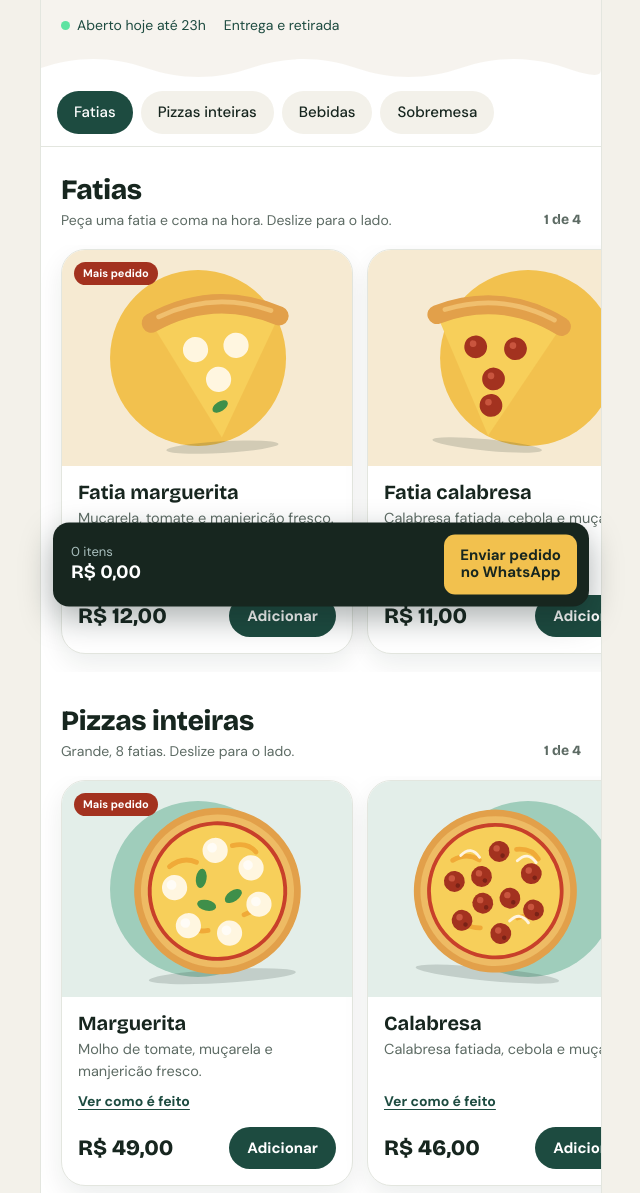
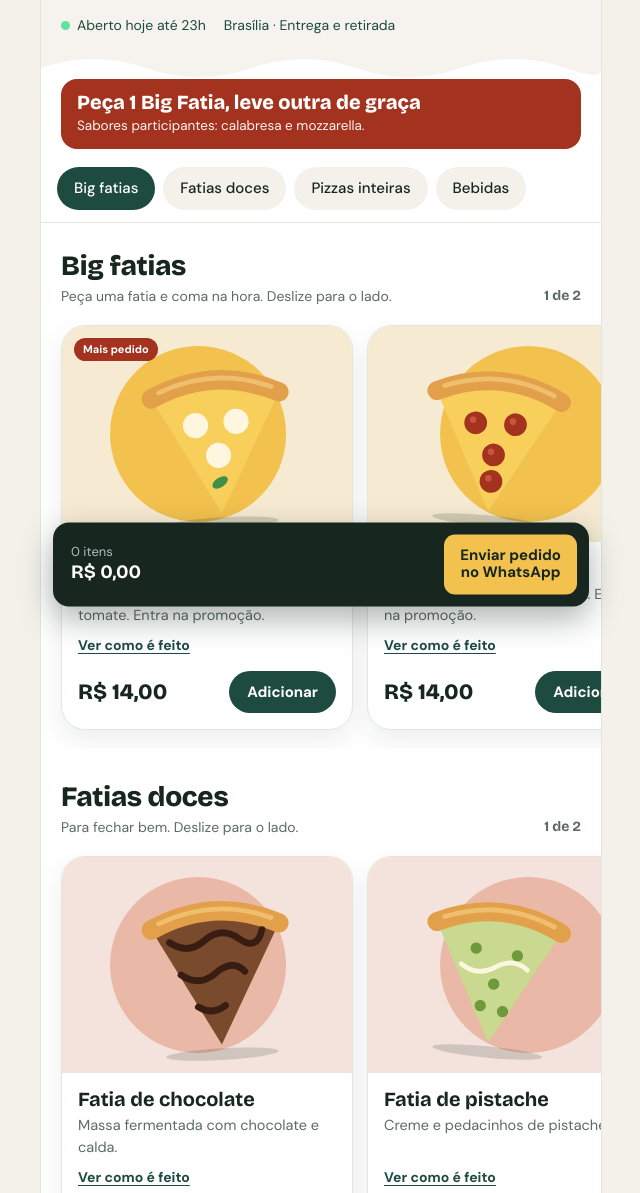
Before and after one commit to 9Franciss124/apitouavaliou, a website: page public/cardapio-villazza.html in a window 1280 px wide. Shown: the part 307-1500 px from the top of the page, without its empty margins (319-959 px from the left). Drawn offline with nearby package versions, Linux system fonts and the light colour scheme.

Commit message:
Update cardapio-villazza.html

```diff
--- a/public/cardapio-villazza.html
+++ b/public/cardapio-villazza.html
@@ -116,6 +116,10 @@ header p{color:#43584f}
 .info{color:var(--mar)}
 .tag{background:var(--red)}
 .bar a{background:var(--sol)}
+.promo{margin:0 20px 6px;background:var(--red);color:#fff;border-radius:16px;padding:12px 16px;display:flex;gap:12px;align-items:center}
+.promo b{font:800 20px/1.1 'Bricolage Grotesque',sans-serif;display:block}
+.promo span{font-size:13.5px;opacity:.95}
+.chef{margin-top:14px;font-size:13px;color:var(--mut)}
 </style>
 </head>
 <body>
@@ -126,16 +130,18 @@ header p{color:#43584f}
  <p>Pizza por fatia ou inteira, quentinha, saindo do forno.</p>
  <ul class="info">
   <li><span class="dot" aria-hidden="true"></span>Aberto hoje até 23h</li>
-  <li>Entrega e retirada</li>
+  <li>Brasília · Entrega e retirada</li>
  </ul>
  <svg class="wave" style="margin-top:18px" viewBox="0 0 400 26" preserveAspectRatio="none" aria-hidden="true"><path d="M0 14 C 25 2, 50 2, 75 14 S 125 26, 150 14 S 200 2, 225 14 S 275 26, 300 14 S 350 2, 375 14 S 400 20, 400 14 L400 26 L0 26Z" fill="#ffffff"/></svg>
 </header>
 
+<div class="promo"><div><b>Peça 1 Big Fatia, leve outra de graça</b><span>Sabores participantes: calabresa e mozzarella.</span></div></div>
 <nav class="cats" id="cats" aria-label="Categorias"></nav>
 <main id="menu"></main>
 
 <div class="foot">
  <p><b>Como funciona:</b> o cliente encosta o celular na placa NFC da mesa ou do balcão, o cardápio abre e o pedido chega no WhatsApp da pizzaria.</p>
+ <p class="chef">Pizzas da casa do chef Ville Della Penna · @villazza.slice</p>
  <p>Quer um cardápio assim para o seu comércio? <a href="https://wa.me/5585997307346?text=Ol%C3%A1!%20Quero%20uma%20placa%20NFC%20com%20card%C3%A1pio%20digital.">Fale com a gente</a>.</p>
 </div>
 </div>
@@ -188,12 +194,14 @@ header p{color:#43584f}
    return s},
   fatia:function(o){
    var s='<ellipse cx="100" cy="188" rx="58" ry="6" fill="rgba(23,38,31,.16)"/>';
-   s+='<path d="M100 178 L34 56 Q100 24 166 56 Z" fill="#f7cf5a"/>';
+   s+='<path d="M100 178 L34 56 Q100 24 166 56 Z" fill="'+(o.base||'#f7cf5a')+'"/>';
    s+='<path d="M34 56 Q100 24 166 56" fill="none" stroke="#e2a04a" stroke-width="20" stroke-linecap="round"/><path d="M42 50 Q100 26 158 50" fill="none" stroke="#f0bf6e" stroke-width="5" stroke-linecap="round"/>';
    var P=[[78,86],[120,84],[100,118],[100,146]];
    if(o.kind==='calabresa'){P.forEach(function(p){s+='<circle cx="'+p[0]+'" cy="'+p[1]+'" r="12" fill="#a3321f"/><circle cx="'+(p[0]-3)+'" cy="'+(p[1]-3)+'" r="3.5" fill="#c9553e"/>'})}
    if(o.kind==='marguerita'){P.forEach(function(p,k){if(k<3){s+='<circle cx="'+p[0]+'" cy="'+p[1]+'" r="13" fill="#fff6e0"/>'}else{s+='<ellipse cx="'+p[0]+'" cy="'+p[1]+'" rx="9" ry="5" transform="rotate(-30 '+p[0]+' '+p[1]+')" fill="#3f8f4a"/>'}})}
    if(o.kind==='frango'){P.forEach(function(p,k){s+='<ellipse cx="'+p[0]+'" cy="'+p[1]+'" rx="12" ry="7.5" transform="rotate('+(k*40)+' '+p[0]+' '+p[1]+')" fill="#f6dfae" stroke="#d9b36a" stroke-width="1.5"/>'});s+='<circle cx="104" cy="96" r="8" fill="#fffaf0"/><circle cx="76" cy="112" r="7" fill="#fffaf0"/>'}
+   if(o.kind==='choco'){s+='<path d="M52 70 q18 14 36 0 t36 0 t24 -8 M62 104 q18 14 36 0 t30 0 M78 138 q14 10 28 0" fill="none" stroke="#3a1d12" stroke-width="7" stroke-linecap="round"/>'}
+   if(o.kind==='pistache'){[[78,80],[122,84],[100,116],[88,140],[112,144]].forEach(function(p){s+='<circle cx="'+p[0]+'" cy="'+p[1]+'" r="6" fill="#6f9a3c"/>'});s+='<path d="M64 98 q18 12 36 0 t34 0" fill="none" stroke="#fff6e0" stroke-width="5" stroke-linecap="round"/>'}
    if(o.kind==='quatro'){s+='<path d="M100 40 V176" stroke="#e2a04a" stroke-width="3"/><path d="M64 98 H140" stroke="#e2a04a" stroke-width="3"/><circle cx="76" cy="76" r="9" fill="#fff0c2"/><circle cx="126" cy="76" r="9" fill="#dfe8bd"/><circle cx="82" cy="122" r="8" fill="#f0a93a"/><circle cx="118" cy="128" r="7" fill="#fff0c2"/>'}
    return s},
   burger:function(o){
@@ -275,6 +283,16 @@ header p{color:#43584f}
  /* ---------- cardápio ---------- */
  /* ---------- como é feito (ingredientes e passos de cada prato) ---------- */
  var DET={
+  'Big fatia mozzarella':{t:'3 min',ing:["Massa fermentada","Molho de tomate","Mozzarella"],p:[["Da vitrine","Cortamos uma big fatia da pizza recém-saída do forno."],["Reaquecer","Volta ao forno por 2 minutos."],["Servir","Quentinha, na caixa em formato de fatia."]]},
+  'Big fatia calabresa':{t:'3 min',ing:["Massa fermentada","Molho de tomate","Mozzarella","Calabresa"],p:[["Da vitrine","Cortamos uma big fatia generosa."],["Reaquecer","Dois minutos no forno, até a calabresa chiar."],["Servir","Quentinha, na caixa em formato de fatia."]]},
+  'Fatia de chocolate':{t:'3 min',ing:["Massa fermentada","Chocolate","Cobertura de chocolate"],p:[["Base","A mesma massa fermentada das pizzas salgadas."],["Chocolate","Cobrimos com chocolate e levamos ao forno."],["Servir","Quentinha, com calda por cima."]]},
+  'Fatia de pistache':{t:'3 min',ing:["Massa fermentada","Creme de pistache","Pistache triturado"],p:[["Base","Massa fermentada aberta à mão."],["Creme","Espalhamos o creme de pistache."],["Servir","Finalizamos com pistache triturado."]]},
+  'Mozzarella 35 cm':{t:'18 min',ing:["Massa de fermentação lenta","Molho de tomate","Mozzarella","Manjericão"],p:[["Massa","Massa fermentada com calma, aberta à mão."],["Molho e queijo","Molho de tomate e mozzarella cobrindo a massa."],["Cobertura","Mais mozzarella por cima."],["Forno","Assa bem quente até a borda dourar."]]},
+  'Mozzarella 50 cm':{t:'18 min',ing:["Massa de fermentação lenta","Molho de tomate","Mozzarella","Manjericão"],p:[["Massa","Massa fermentada com calma, aberta à mão."],["Molho e queijo","Molho de tomate e mozzarella cobrindo a massa."],["Cobertura","Mais mozzarella por cima."],["Forno","Assa bem quente até a borda dourar."]]},
+  'Calabresa 35 cm':{t:'18 min',ing:["Massa de fermentação lenta","Molho de tomate","Mozzarella","Calabresa","Cebola"],p:[["Massa","Massa fermentada com calma, aberta à mão."],["Molho e queijo","Molho de tomate e mozzarella cobrindo a massa."],["Cobertura","Calabresa fatiada espalhada por toda a pizza."],["Forno","Assa bem quente até a borda dourar."]]},
+  'Calabresa 50 cm':{t:'18 min',ing:["Massa de fermentação lenta","Molho de tomate","Mozzarella","Calabresa","Cebola"],p:[["Massa","Massa fermentada com calma, aberta à mão."],["Molho e queijo","Molho de tomate e mozzarella cobrindo a massa."],["Cobertura","Calabresa fatiada espalhada por toda a pizza."],["Forno","Assa bem quente até a borda dourar."]]},
+  'Pepperoni e cogumelo 35 cm':{t:'18 min',ing:["Massa de fermentação lenta","Molho de tomate","Mozzarella","Pepperoni","Azeitona","Cogumelo","Cebola roxa"],p:[["Massa","Massa fermentada com calma, aberta à mão."],["Molho e queijo","Molho de tomate e mozzarella cobrindo a massa."],["Cobertura","Pepperoni, azeitonas, cogumelo e cebola roxa."],["Forno","Assa bem quente até a borda dourar."]]},
+  'Pepperoni e cogumelo 50 cm':{t:'18 min',ing:["Massa de fermentação lenta","Molho de tomate","Mozzarella","Pepperoni","Azeitona","Cogumelo","Cebola roxa"],p:[["Massa","Massa fermentada com calma, aberta à mão."],["Molho e queijo","Molho de tomate e mozzarella cobrindo a massa."],["Cobertura","Pepperoni, azeitonas, cogumelo e cebola roxa."],["Forno","Assa bem quente até a borda dourar."]]},
   'Marguerita':{t:'15 min',ing:["Massa de fermentação lenta","Molho de tomate","Muçarela","Manjericão fresco","Azeite"],p:[["Massa","A massa descansa por 48 horas na geladeira. Por isso fica leve e cheia de bolhas."],["Molho","Tomate amassado com sal e um fio de azeite. Sem cozinhar."],["Queijo","Fatias de muçarela por cima do molho."],["Forno","Vai ao forno bem quente por poucos minutos, até a borda dourar."],["Final","Manjericão fresco depois de sair do forno."]]},
   'Calabresa':{t:'15 min',ing:["Massa de fermentação lenta","Molho de tomate","Muçarela","Calabresa fatiada","Cebola"],p:[["Massa","Aberta à mão, sem rolo, para manter a borda fofinha."],["Molho e queijo","Molho de tomate e muçarela cobrindo toda a massa."],["Calabresa","Fatiamos fino e espalhamos com cebola em anéis."],["Forno","Assa até o queijo borbulhar e a borda dourar."]]},
   'Frango com catupiry':{t:'18 min',ing:["Massa de fermentação lenta","Molho de tomate","Muçarela","Frango desfiado","Catupiry","Azeitonas"],p:[["Frango","Cozido com alho e temperos, depois desfiado."],["Base","Molho e muçarela sobre a massa aberta à mão."],["Cobertura","Frango por cima e colheradas de catupiry."],["Forno","Assa até o catupiry derreter e dourar levemente."],["Final","Azeitonas e orégano."]]},
@@ -290,26 +308,27 @@ header p{color:#43584f}
   'Brownie com sorvete':{t:'12 min',ing:["Chocolate","Manteiga","Ovos","Açúcar","Sorvete de creme","Calda de chocolate"],p:[["Massa","Derretemos o chocolate com a manteiga e misturamos ovos, açúcar e farinha."],["Forno","Assamos por 25 minutos a 180 °C."],["Aquecer","Na hora do pedido, o brownie esquenta rapidinho."],["Montagem","Bola de sorvete por cima e calda de chocolate quente."]]}
  };
  var MENU=[
-  {id:'fatias',nome:'Fatias',sub:'Peça uma fatia e coma na hora.',bg:'#f6ead2',blob:'#f2c14e',itens:[
-   ['Fatia marguerita','Muçarela, tomate e manjericão fresco.',12,1,'fatia',{kind:'marguerita'}],
-   ['Fatia calabresa','Calabresa fatiada, cebola e muçarela.',11,0,'fatia',{kind:'calabresa'}],
-   ['Fatia frango com catupiry','Frango desfiado e catupiry cremoso.',13,0,'fatia',{kind:'frango'}],
-   ['Fatia quatro queijos','Muçarela, gorgonzola, parmesão e provolone.',14,0,'fatia',{kind:'quatro'}]
+  {id:'fatias',nome:'Big fatias',sub:'Peça uma fatia e coma na hora.',bg:'#f6ead2',blob:'#f2c14e',itens:[
+   ['Big fatia mozzarella','Mozzarella derretida sobre molho de tomate. Entra na promoção.',14,1,'fatia',{kind:'marguerita'}],
+   ['Big fatia calabresa','Calabresa fatiada e mozzarella. Entra na promoção.',14,0,'fatia',{kind:'calabresa'}]
   ]},
-  {id:'pizzas',nome:'Pizzas inteiras',sub:'Grande, 8 fatias.',bg:'#e3eee9',blob:'#9fcdbb',itens:[
-   ['Marguerita','Molho de tomate, muçarela e manjericão fresco.',49,1,'pizza',{kind:'marguerita'}],
-   ['Calabresa','Calabresa fatiada, cebola e muçarela.',46,0,'pizza',{kind:'calabresa'}],
-   ['Frango com catupiry','Frango desfiado, catupiry e azeitonas.',52,0,'pizza',{kind:'frango'}],
-   ['Quatro queijos','Muçarela, gorgonzola, parmesão e provolone.',54,0,'pizza',{kind:'quatro'}]
+  {id:'doces',nome:'Fatias doces',sub:'Para fechar bem.',bg:'#f3e3dc',blob:'#e9b8a6',itens:[
+   ['Fatia de chocolate','Massa fermentada com chocolate e calda.',14,0,'fatia',{kind:'choco',base:'#7a4a2c'}],
+   ['Fatia de pistache','Creme e pedacinhos de pistache.',14,0,'fatia',{kind:'pistache',base:'#c9d98f'}]
+  ]},
+  {id:'pizzas',nome:'Pizzas inteiras',sub:'Dois tamanhos: 35 cm e 50 cm.',bg:'#e3eee9',blob:'#9fcdbb',itens:[
+   ['Mozzarella 35 cm','Molho de tomate, mozzarella e manjericão.',79,1,'pizza',{kind:'marguerita'}],
+   ['Mozzarella 50 cm','Molho de tomate, mozzarella e manjericão.',124,0,'pizza',{kind:'marguerita'}],
+   ['Calabresa 35 cm','Calabresa fatiada, cebola e mozzarella.',79,0,'pizza',{kind:'calabresa'}],
+   ['Calabresa 50 cm','Calabresa fatiada, cebola e mozzarella.',124,0,'pizza',{kind:'calabresa'}],
+   ['Pepperoni e cogumelo 35 cm','Pepperoni, azeitona, cogumelo e cebola roxa.',79,0,'pizza',{kind:'calabresa'}],
+   ['Pepperoni e cogumelo 50 cm','Pepperoni, azeitona, cogumelo e cebola roxa.',124,0,'pizza',{kind:'calabresa'}]
   ]},
   {id:'bebidas',nome:'Bebidas',sub:'Geladas.',bg:'#e3f1f7',blob:'#a9d8ea',itens:[
    ['Refrigerante lata','Cola, guaraná ou limão.',6,0,'can',{c:'#a3321f'}],
    ['Suco natural','Fruta do dia. 400 ml.',9,0,'glass',{c:'#f6a62e',f:'#f6b73c'}],
    ['Água mineral','Com ou sem gás.',4,0,'water',{}],
    ['Cerveja long neck','Pilsen bem gelada.',12,0,'beer',{}]
-  ]},
-  {id:'doces',nome:'Sobremesa',sub:'Para fechar bem.',bg:'#f3e3dc',blob:'#e9b8a6',itens:[
-   ['Brownie com sorvete','Brownie quente, sorvete de creme e calda de chocolate.',18,1,'brownie',{}]
   ]}
  ];
  var qty={},$=function(i){return document.getElementById(i)};
```
